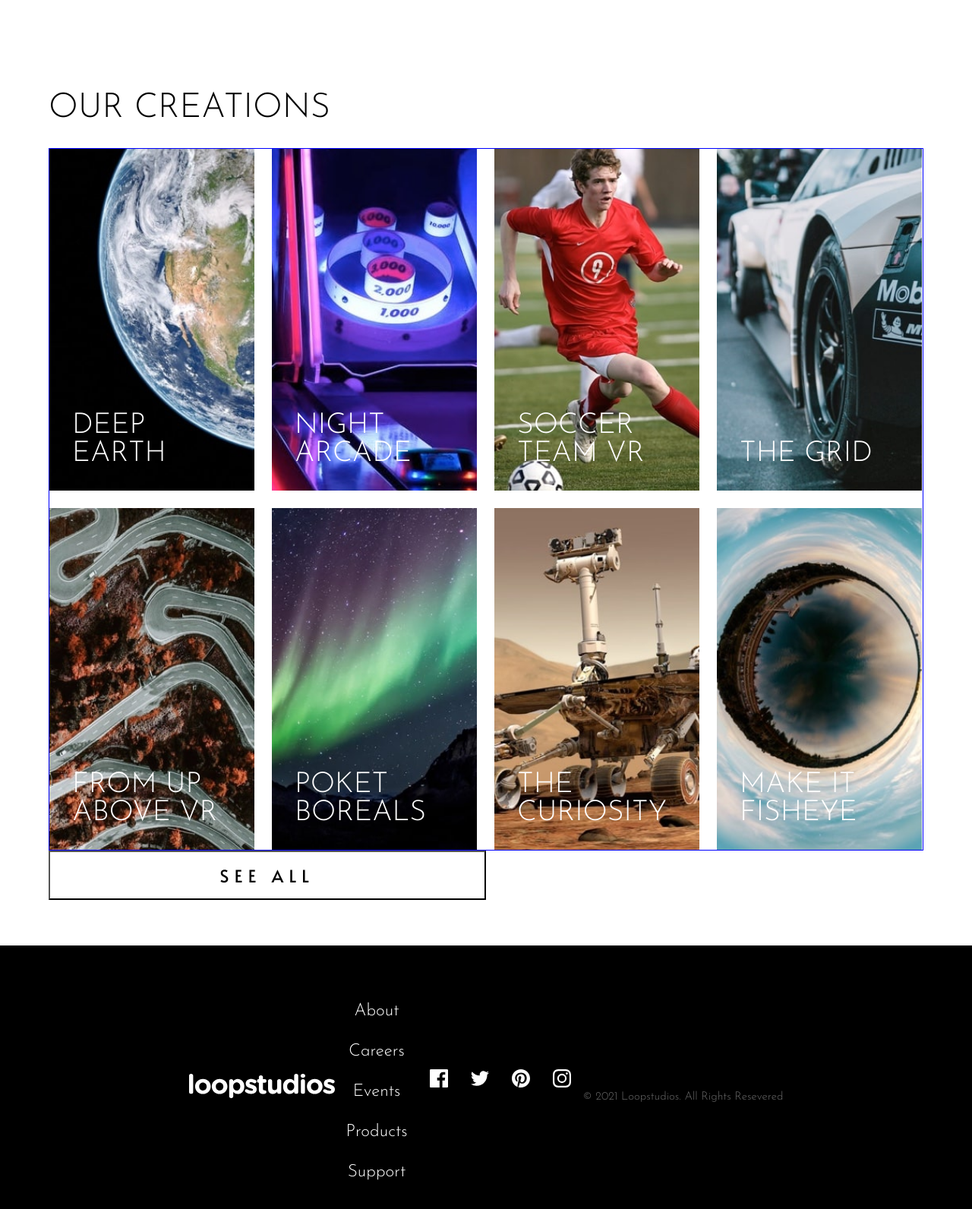
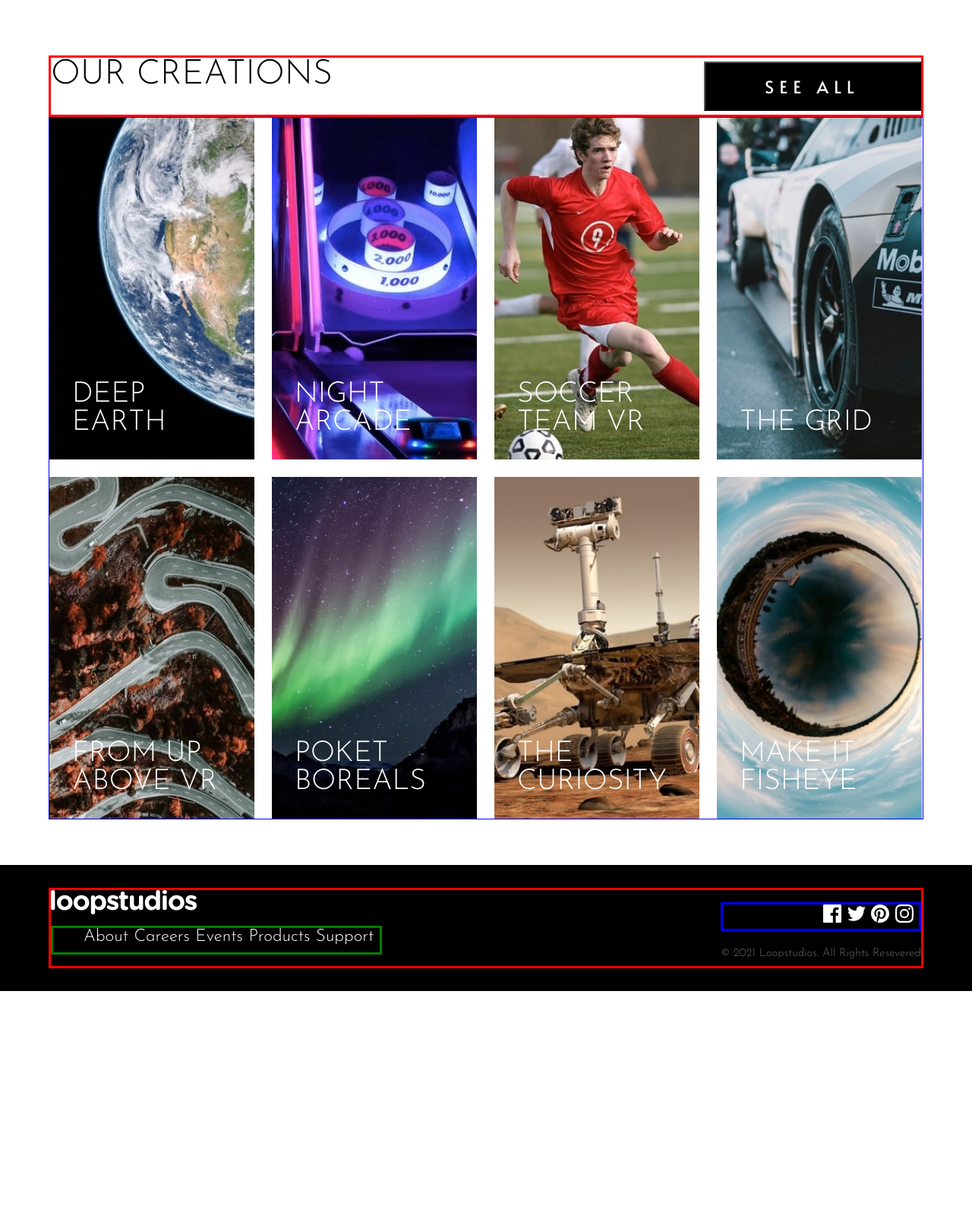
Before and after one commit to franciscocaballero/loops-studio-landing-page, a website built with Parcel: page index.html in a window 1280 px wide. Shown: the part 1162-2754 px from the top of the page at 76% size. After the commit the page ends 2467 px from the top, so only its background shows below. Built offline with nearby package versions, Linux system fonts and the light colour scheme.

Commit message:
cleaning up styles

```diff
--- a/index.html
+++ b/index.html
@@ -34,20 +34,16 @@
             <div class="header-content">
                 <h1>Immersive Experiences That Deliver</h1>
             </div>
-            <div class="color-overlay"></div>
         </div>
     </header>
+
     <section>
-
         <div class="container">
-
-
             <div class="split about-section">
                 <div>
                     <img src="images/desktop/image-interactive.jpg" alt="image of man with VR headset">
                 </div>
                 <div class="heading-box">
-
                     <h2>The Leader In Interactive VR</h2>
                     <p>
                         Lorem ipsum dolor sit amet consectetur adipisicing elit. Officiis officia laborum, dolor,
@@ -56,7 +52,6 @@
                         facere
                         voluptatibus architecto quod doloremque nulla quod doloremque nulla.
                     </p>
-
                 </div>
             </div>
         </div>
@@ -64,10 +59,14 @@
     </section>
     <section>
         <div class="container">
-
+            <div class="split">
                 <h2>
                     Our Creations
                 </h2>
+                <button class="btn btn-sub">
+                    See All
+                </button>
+            </div>
             <div>
                 <div class="content">
                     <div class="info-card">
@@ -96,9 +95,8 @@
                         <h3>Make It Fisheye</h3>
                     </div>
                 </div>
-                <!-- </div> -->
             </div>
-            <button class="btn">
+            <button class="btn btn-main">
                 See All
             </button>
         </div>
@@ -106,12 +104,12 @@
 
 </body>
 <footer>
+    <div class="container">
+
+        <div class="split">
             <div>
-        <img src="images/logo.svg" alt="Logo image">
-    </div>
-    <div>
-
-        <ul>
+                <img src=" images/logo.svg" alt="Logo image">
+                <ul class="footer-nav">
                     <li>About</li>
                     <li>Careers</li>
                     <li>Events</li>
@@ -119,6 +117,7 @@
                     <li>Support</li>
                 </ul>
             </div>
+            <div>
 
                 <ul class="social-footer--nav">
                     <li><img src="images/icon-facebook.svg" alt="Facebook Icon"></li>
@@ -126,16 +125,9 @@
                     <li><img src="images/icon-pinterest.svg" alt="Facebook Icon"></li>
                     <li><img src="images/icon-instagram.svg" alt="Facebook Icon"></li>
                 </ul>
-    <!-- <div class="social-footer--nav">
-        <div class="item">
-            <img src="images/icon-facebook.svg" alt="Facebook Icon">
+                <p>© 2021 Loopstudios. All Rights Resevered</p>
             </div>
-        <img src="images/icon-twitter.svg" alt="Facebook Icon">
-        <img src="images/icon-pinterest.svg" alt="Facebook Icon">
-        <img src="images/icon-instagram.svg" alt="Facebook Icon">
-    </div> -->
-    <div>
-        <p>© 2021 Loopstudios. All Rights Resevered</p>
+        </div>
     </div>
 </footer>
 
--- a/src/sass/main.scss
+++ b/src/sass/main.scss
@@ -12,9 +12,9 @@
    }
 
    html {
-       font-size: 15px;
        height: 100%;
        width: 100%;
+       font-size: 15px;
    }
 
    nav {
@@ -32,6 +32,7 @@
        padding: 4rem 0;
    }
 
+   /* -------- Typography ------------*/
    body,
    h1,
    h2,
@@ -44,107 +45,65 @@
    h2,
    h3,
    ul,
-   li {
+   li,
+   p {
        font-family: var(--ff-secondary);
        font-weight: 400;
    }
 
+   h1,
+   h2,
+   h3 {
+       text-transform: uppercase;
+   }
+
+   h1 {
+       padding: 2rem;
+       color: var(--clr-white);
+       border: 0.2rem solid var(--clr-white);
+       font-size: 4rem;
+   }
+
    h2 {
+       margin-bottom: 2rem;
        font-size: 3rem;
-       margin-bottom: 2rem;
        text-align: center;
-       text-transform: uppercase;
    }
 
    h3 {
        font-size: 2.5rem;
        color: var(--clr-white);
-       text-transform: uppercase;
    }
 
    p {
        color: var(--clr-grey-dark-lg);
-       font-family: var(--ff-secondary);
-       font-size: 1.6rem;
        line-height: 2rem;
        text-align: center;
-       font-weight: 500;
    }
 
-
-   //buttons:
-
+   /* -------- buttons ------------*/
    .btn {
-       background-color: transparent;
+       width: 50%;
        text-align: center;
        padding: 1rem 2rem;
        font-size: 1.5rem;
+       font-family: var(--ff-primary);
        text-transform: uppercase;
-       font-family: var(--ff-primary);
+       letter-spacing: 0.5rem;
+       background-color: transparent;
        outline: none;
-       width: 50%;
-       letter-spacing: 0.5rem;
    }
 
    img {
-       margin-bottom: 2rem;
        max-width: 100%;
    }
 
-   header {
-       align-items: center;
-       background: url('../../images/mobile/image-hero.jpg') no-repeat center top / cover;
-       display: flex;
-       flex-direction: column;
-       justify-content: center;
-       padding: 3rem 0;
+   /* -------- Parent-Container  ------------*/
 
-
-
-       h1 {
-           color: var(--clr-white);
-           border: 0.2rem solid var(--clr-white);
-           font-size: 4rem;
-           padding: 2rem;
-           text-transform: uppercase;
-       }
-
-       ul {
-           display: none;
-       }
-   }
-
-   //    .color-overlay {
-   //        position: absolute;
-   //        top: 0;
-   //        left: 0;
-   //        width: 100%;
-   //        height: 100%;
-   //        background-color: black;
-   //        opacity: 0.6;
-   //        min-height: 64vh;
-   //    }
-
-   .header-content {
-       display: flex;
-       flex-direction: column;
-       justify-content: center;
-       min-height: 64vh;
-
-
-   }
-
-   .heading-box {
-       padding: 0 0 3rem 0;
-   }
 
    .container {
        margin-inline: auto;
        width: min(90%, 90rem);
-   }
-
-   .container-small {
-       max-width: 28rem;
    }
 
    .split {
@@ -155,13 +114,38 @@
        border: 3px solid red;
    }
 
+   /* -------- Header  ------------*/
+   header {
+       display: flex;
+       flex-direction: column;
+       justify-content: center;
+       align-items: center;
+       padding: 3rem 0;
+       background: url('../../images/mobile/image-hero.jpg') no-repeat center top / cover;
+
+       ul {
+           display: none;
+       }
+   }
+
+   .header-content {
+       display: flex;
+       flex-direction: column;
+       justify-content: center;
+       min-height: 64vh;
+   }
+
+   .heading-box {
+       padding: 0 0 3rem 0;
+   }
+
+   /* -------- Content-section  ------------*/
    .content {
        .info-card {
            width: 100%;
            min-height: 12.6rem;
            margin: 0 0 2rem 0;
            padding: 6rem 2rem 2rem 2rem;
-
 
            h3 {
                max-width: 15rem;
@@ -198,31 +182,24 @@
            &:nth-child(8) {
                background: url('../../images/mobile/image-fisheye.jpg') no-repeat center top / cover;
            }
-
        }
    }
 
+   /* -------- Footer ------------*/
    footer {
        background-color: var(--clr-black);
-       display: flex;
-       flex-direction: column;
-       justify-content: center;
-       align-items: center;
-       padding: 4rem 0;
+       padding: 2rem 0;
 
        ul {
            list-style: none;
-           padding: 0;
 
            li {
+               margin: .5rem;
+               cursor: pointer;
+               text-align: center;
+               font-size: 1.5rem;
                color: var(--clr-white);
-               list-style: none;
-               text-align: center;
-               font-size: 1rem;
-               margin: 1rem;
-               font-size: 1.5rem;
-               margin-bottom: 2rem;
-           }
+               transition: 0.5s ease-in-out;
            }
        }
 
@@ -232,14 +209,28 @@
            justify-content: center;
            align-items: center;
        }
+   }
 
+   /* -------- Media query ------------*/
    @media (min-width: 80rem) {
+
+       /* -------- buttons ------------*/
+       .btn {
+           background-color: var(--clr-black);
+           color: var(--clr-white);
+           width: 25%;
+       }
+
+       .btn-main {
+           display: none;
+       }
 
        h2,
        p {
            text-align: left;
        }
 
+       /* -------- Header ------------*/
        header {
            background: url('../../images/desktop/image-hero.jpg') no-repeat center top / cover;
 
@@ -261,7 +252,6 @@
 
            ul>*+* {
                margin-left: 2rem;
-
            }
        }
 
@@ -276,7 +266,7 @@
 
        .split {
            flex-direction: row;
-           justify-content: flex-start;
+           justify-content: space-between;
            flex-wrap: wrap;
        }
 
@@ -308,22 +298,15 @@
            gap: 23px;
            border: 1px solid blue;
 
-
-
            .info-card {
+               display: flex;
+               flex-direction: column;
+               justify-content: flex-end;
                margin-bottom: 0;
                min-height: 450px;
                width: min(25%, 18rem);
-
                //    margin-bottom: 2rem;
                //    padding: 6rem 2rem 2rem 2rem;
-               display: flex;
-               flex-direction: column;
-               justify-content: flex-end;
-
-               h3 {
-                   max-width: 15rem;
-               }
 
                &:nth-child(1) {
                    background: url('../../images/desktop/image-deep-earth.jpg') no-repeat center top / cover;
@@ -360,7 +343,39 @@
        }
 
        footer {
-           flex-direction: row;
+           ul {
+               li {
+                   margin: 0 0.5rem 0 0;
+
+                   &:after {
+                       content: "";
+                       padding-bottom: 0.5rem;
+                       border-bottom: 1px solid transparent;
+                       width: 60%;
+                       display: block;
+                       margin: 0 auto;
                    }
 
+                   &:hover {
+                       &:after {
+                           border-bottom: 1px solid var(--clr-white);
                        }
+                   }
+               }
+           }
+
+           .footer-nav {
+               display: flex;
+               flex-direction: row;
+               border: 3px solid green;
+               justify-content: flex-start;
+           }
+
+           .social-footer--nav {
+               border: 3px solid blue;
+               justify-content: flex-end;
+               //    display: flex;
+               //    flex-direction: row;
+           }
+       }
+   }
```
Lines whose indentation alone changed are shown as unchanged.
